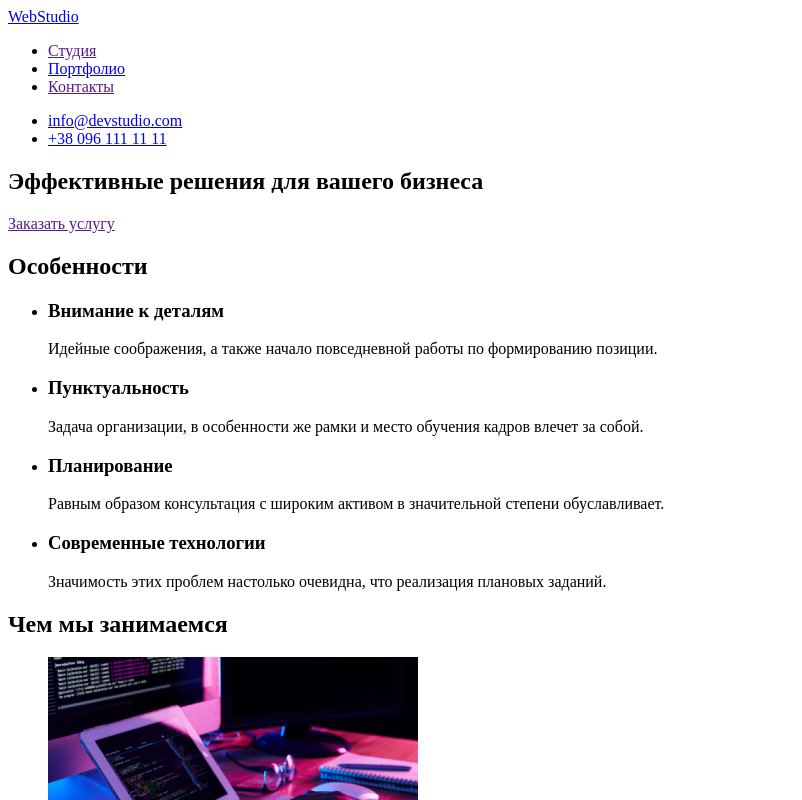
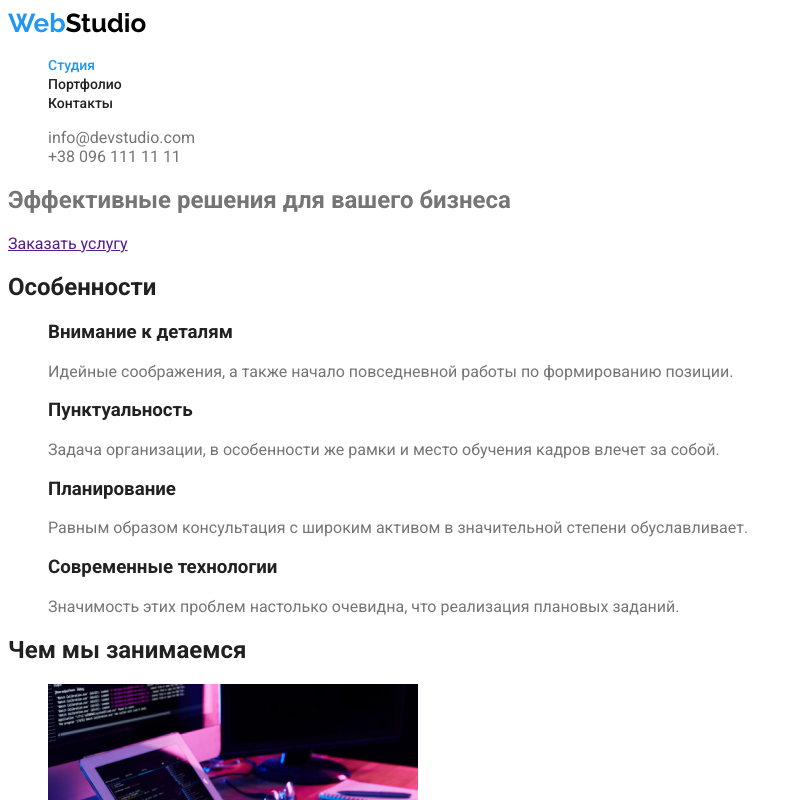
Before and after one commit to PANAndreiPlet/goit-markup-hw-02, a plain HTML site: page index.html in a window 1280 px wide. Shown: the top 800 px of the page, without its empty margins (0-802 px from the left). Drawn offline with Linux system fonts and the light colour scheme.

Commit message:
добавляет оформление

```diff
--- a/index.html
+++ b/index.html
@@ -5,54 +5,62 @@
     <meta http-equiv="X-UA-Compatible" content="IE=edge">
     <meta name="viewport" content="width=device-width, initial-scale=1.0">
     <title>Document</title>
+    <link rel="preconnect" href="https://fonts.googleapis.com">
+    <link rel="preconnect" href="https://fonts.gstatic.com" crossorigin>
+    <link href="https://fonts.googleapis.com/css2?family=Raleway:wght@700&family=Roboto:wght@400;500;700;900&display=swap"
+        rel="stylesheet">
+    <link rel="stylesheet" href="./css/styles.css">
 </head>
 <body>
     <!-- Хедер -->
     <header>
         <nav>
-        <a href="./index.html">WebStudio</a>
-        <ul>
-            <li><a href="">Студия</a></li>
-            <li><a href="./portfolio.html">Портфолио</a></li>
-            <li><a href="">Контакты</a></li>
+        <a class="logo" href="./index.html"> <span class="logo-accent">Web</span>Studio</a>
+        <ul class="site-nav">
+            <li><a href="" class="link current">Студия</a></li>
+            <li><a href="./portfolio.html" class="link">Портфолио</a></li>
+            <li><a href="" class="link">Контакты</a></li>
         </ul>
         </nav>
-        <ul>
-            <li><a href="mailto:info@devstudio.com">info@devstudio.com</a></li>
-            <li><a href="tel:+380961111111">+38 096 111 11 11</a></li>
+        <ul class="contacts-header">
+            <li><a href="mailto:info@devstudio.com" class="link">info@devstudio.com</a></li>
+            <li><a href="tel:+380961111111" class="link">+38 096 111 11 11</a></li>
         </ul>
     </header>
 
+    <!-- Герой -->
     <main>
     <section>
         <h1>Эффективные решения для вашего бизнеса</h1>
         <a href="">Заказать услугу</a>
     </section>
 
-    <section>
-       <h2>Особенности</h2>
-       <ul>
+    <!-- Наши Особенности -->
+    <section class="section">
+       <h2 class="section-title">Особенности</h2>
+       <ul class="feature-list">
            <li>
-               <h3>Внимание к деталям</h3>
+               <h3 class="title">Внимание к деталям</h3>
                <p>Идейные соображения, а также начало повседневной работы по формированию позиции.</p>
             </li>
             <li>
-                <h3>Пунктуальность</h3>
+                <h3 class="title">Пунктуальность</h3>
                 <p>Задача организации, в особенности же рамки и место обучения кадров влечет за собой.</p>
             </li>
             <li>
-                <h3>Планирование</h3>
+                <h3 class="title">Планирование</h3>
                 <p>Равным образом консультация с широким активом в значительной степени обуславливает.</p>
             </li>
             <li>
-                <h3>Современные технологии</h3>
+                <h3 class="title">Современные технологии</h3>
                 <p>Значимость этих проблем настолько очевидна, что реализация плановых заданий.</p>
             </li>
        </ul>
     </section>
 
-    <section>
-        <h2>Чем мы занимаемся</h2>
+    <!-- Чем мы занимаемя -->
+    <section class="section">
+        <h2 class="section-title">Чем мы занимаемся</h2>
         <ul>
             <li><img src="./images/box-1.jpg" alt="Стационарные компьютеры" width="370"></li>
             <li><img src="./images/box-2.jpg" alt="Ноутбуки" width="370"></li>
@@ -60,27 +68,28 @@
         </ul>
     </section>
 
-    <section>
-        <h2>Наша команда</h2>
-        <ul>
+    <!-- Наша команда -->
+    <section class="section">
+        <h2 class="section-title">Наша команда</h2>
+        <ul class="team-list">
             <li>
                 <img src="./images/profil-1.jpg" alt="Игорь" width="270">
-                <h3>Игорь Демьяненко</h3>
+                <h3 class="name">Игорь Демьяненко</h3>
                 <p>Product Designer</p>
             </li>
             <li>
                 <img src="./images/profil-2.jpg" alt="Ольга" width="270">
-                <h3>Игорь Демьяненко</h3>
+                <h3 class="name">Ольга Репина</h3>
                 <p>Frontend Developer</p>
             </li>
             <li>
                 <img src="./images/profil-3.jpg" alt="Николай" width="270">
-                <h3>Игорь Демьяненко</h3>
+                <h3 class="name">Николай Тарасов</h3>
                 <p>Marketing</p>
             </li>
             <li>
                 <img src="./images/profil-4.jpg" alt="Михаил" width="270">
-                <h3>Игорь Демьяненко</h3>
+                <h3 class="name">Михаил Ермаков</h3>
                 <p>UI Designer</p>
             </li>
         </ul>
```
